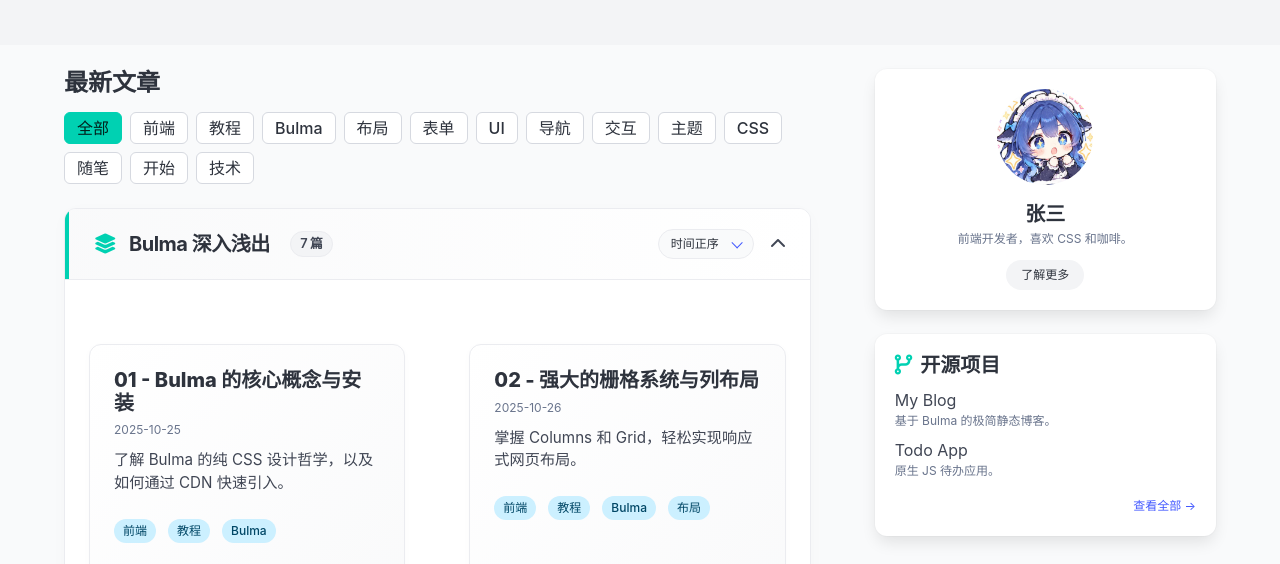
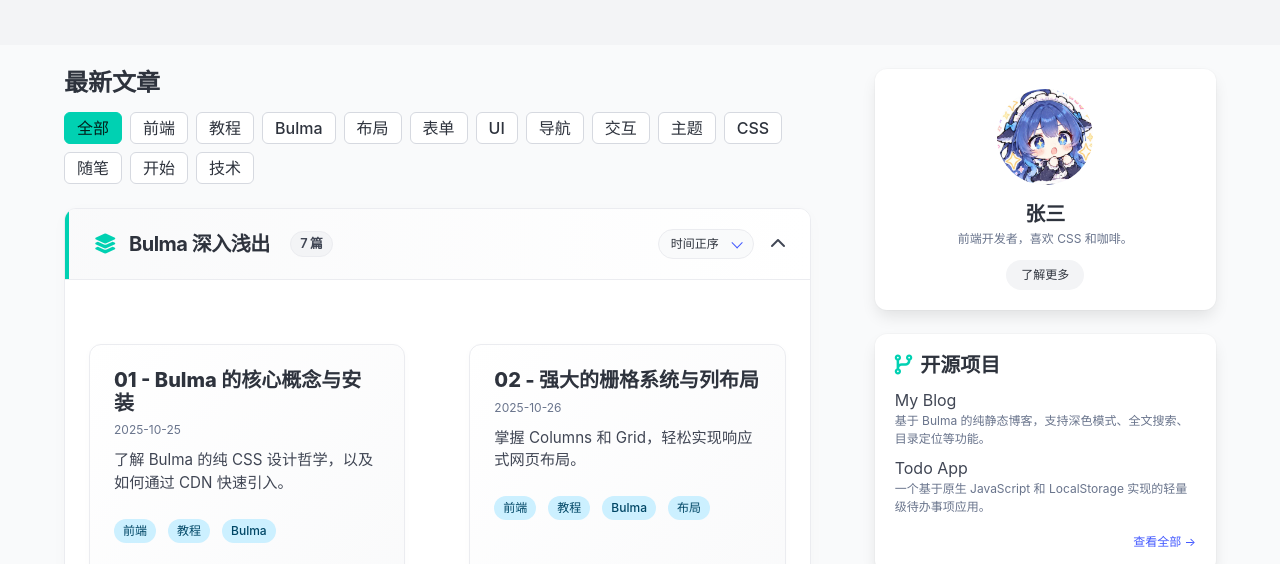
Before and after one commit to thss192/Bulma-Garden, a plain HTML site: page index.html in a window 1280 px wide. Shown: the part 185-749 px from the top of the page. Drawn offline with Linux system fonts and the light colour scheme.

Commit message:
refactor(index): hero and sidebar projects render from config/projects.json

```diff
--- a/index.html
+++ b/index.html
@@ -15,8 +15,8 @@
   <section class="hero is-light" style="margin-top: 3.25rem;">
     <div class="hero-body py-6">
       <div class="container">
-        <h1 class="title is-2 mb-3">你好，欢迎来到我的数字花园 🌱</h1>
-        <p class="subtitle is-5 has-text-grey">记录代码、思考与生活的碎片。</p>
+        <h1 id="hero-title" class="title is-2 mb-3"></h1>
+        <p id="hero-subtitle" class="subtitle is-5 has-text-grey"></p>
       </div>
     </div>
   </section>
@@ -40,16 +40,7 @@
           <!-- 推荐项目 (静态展示) -->
           <div class="box mb-5" style="border-radius: var(--bulma-radius-large);">
             <h3 class="title is-5 mb-3"><i class="fas fa-code-branch has-text-primary mr-2"></i>开源项目</h3>
-            <ul class="menu-list">
-              <li class="mb-2">
-                <a href="https://github.com/" target="_blank" class="is-size-6">My Blog</a>
-                <p class="is-size-7 has-text-grey">基于 Bulma 的极简静态博客。</p>
-              </li>
-              <li>
-                <a href="https://github.com/" target="_blank" class="is-size-6">Todo App</a>
-                <p class="is-size-7 has-text-grey">原生 JS 待办应用。</p>
-              </li>
-            </ul>
+            <ul id="sidebar-projects" class="menu-list"></ul>
             <div class="has-text-right mt-3">
               <a href="projects.html" class="is-size-7 has-text-link">查看全部 →</a>
             </div>
--- a/js/home.js
+++ b/js/home.js
@@ -253,10 +253,33 @@ function renderList() {
 
 async function initHome() {
   const config = await initLayout("index.html");
+  // 渲染 Hero
+  const hero = (config && config.hero) || {};
+  const heroTitle = document.getElementById("hero-title");
+  const heroSubtitle = document.getElementById("hero-subtitle");
+  if (heroTitle) heroTitle.textContent = hero.title || "";
+  if (heroSubtitle) heroSubtitle.textContent = hero.subtitle || "";
+
   SITE_CONFIG = config || {};
   const statusEl = document.getElementById("post-status");
 
   const profileEl = document.getElementById("sidebar-profile");
+    // 渲染侧边栏项目（取前 2 条）
+  const sidebarProjects = document.getElementById("sidebar-projects");
+  if (sidebarProjects) {
+    let projects = [];
+    try {
+      const res = await fetch("projects.json");
+      if (res.ok) projects = await res.json();
+    } catch (e) { projects = window.__PROJECTS_FALLBACK__ || []; }
+    sidebarProjects.innerHTML = projects.slice(0, 2).map(p => `
+      <li class="mb-2">
+        <a href="${p.url}" target="_blank" class="is-size-6">${p.name}</a>
+        <p class="is-size-7 has-text-grey">${p.description || ""}</p>
+      </li>
+    `).join("");
+  }
+
   if (profileEl && config && config.author) {
     const a = config.author;
     profileEl.innerHTML = `
```
